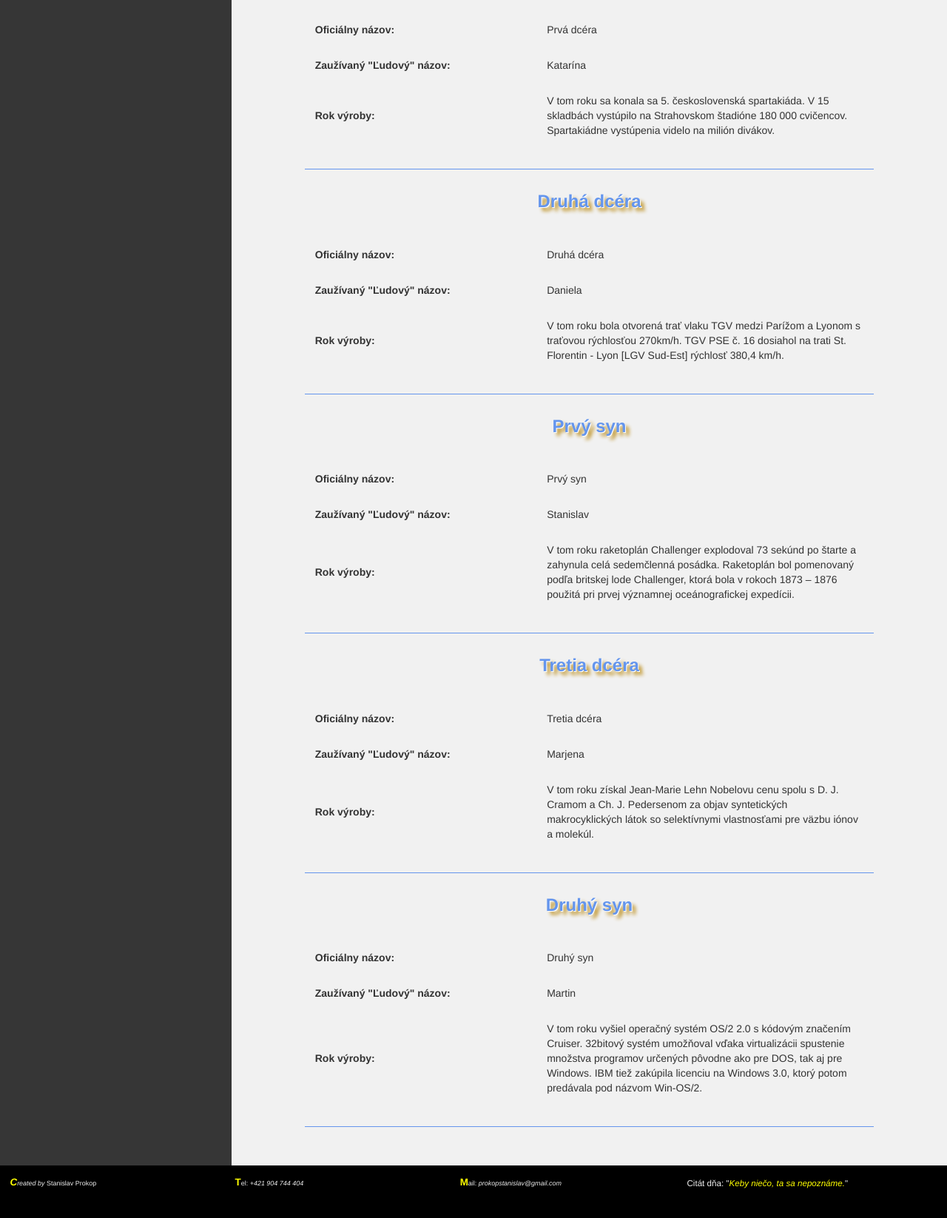
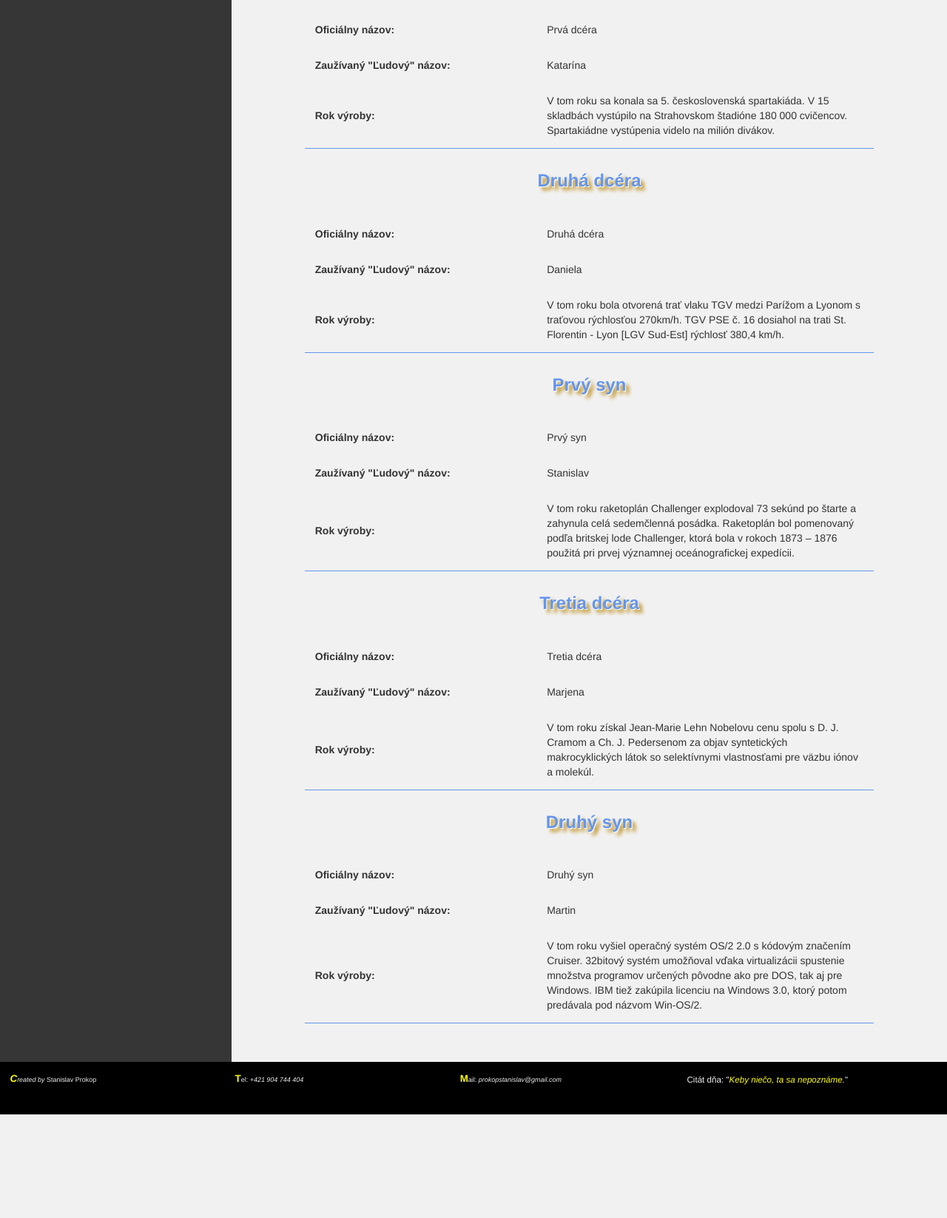
Before and after one commit to BaltazarQ/moja-stranka, a PHP site: page / in a window 1280 px wide. Shown: the part 1164-2810 px from the top of the page at 74% size. After the commit the page ends 2670 px from the top, so only its background shows below. Run offline with PHP 8.4, Linux system fonts and the light colour scheme.

Commit message:
Odstranenie marginu pod tabulkami na hlavnej stranke

```diff
--- a/css/main.css
+++ b/css/main.css
@@ -39,7 +39,7 @@ main {
 
 .person-description {
     /* border: 1px solid #323232; */
-    margin-bottom: 2em;
+    /* margin-bottom: 2em; */
     display: flex;
 }
 
```
